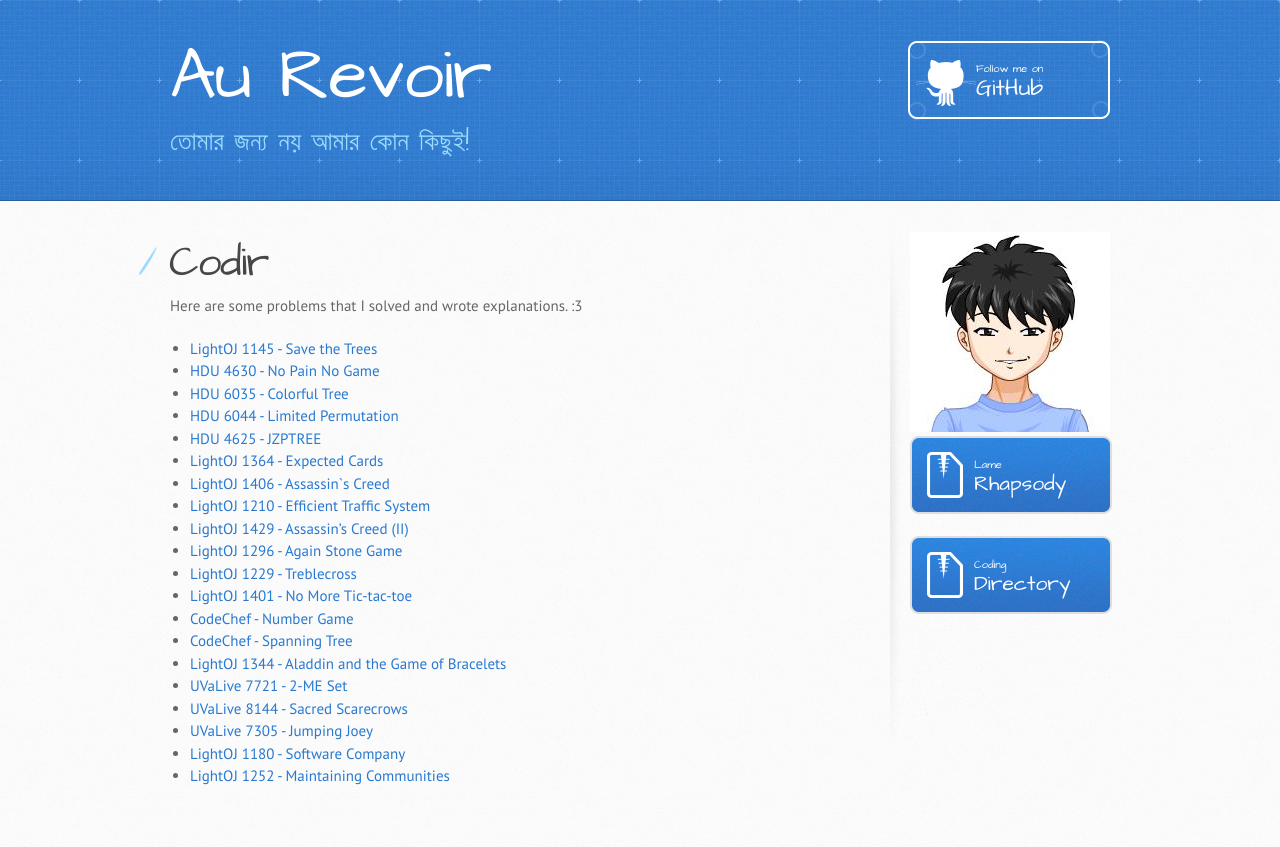
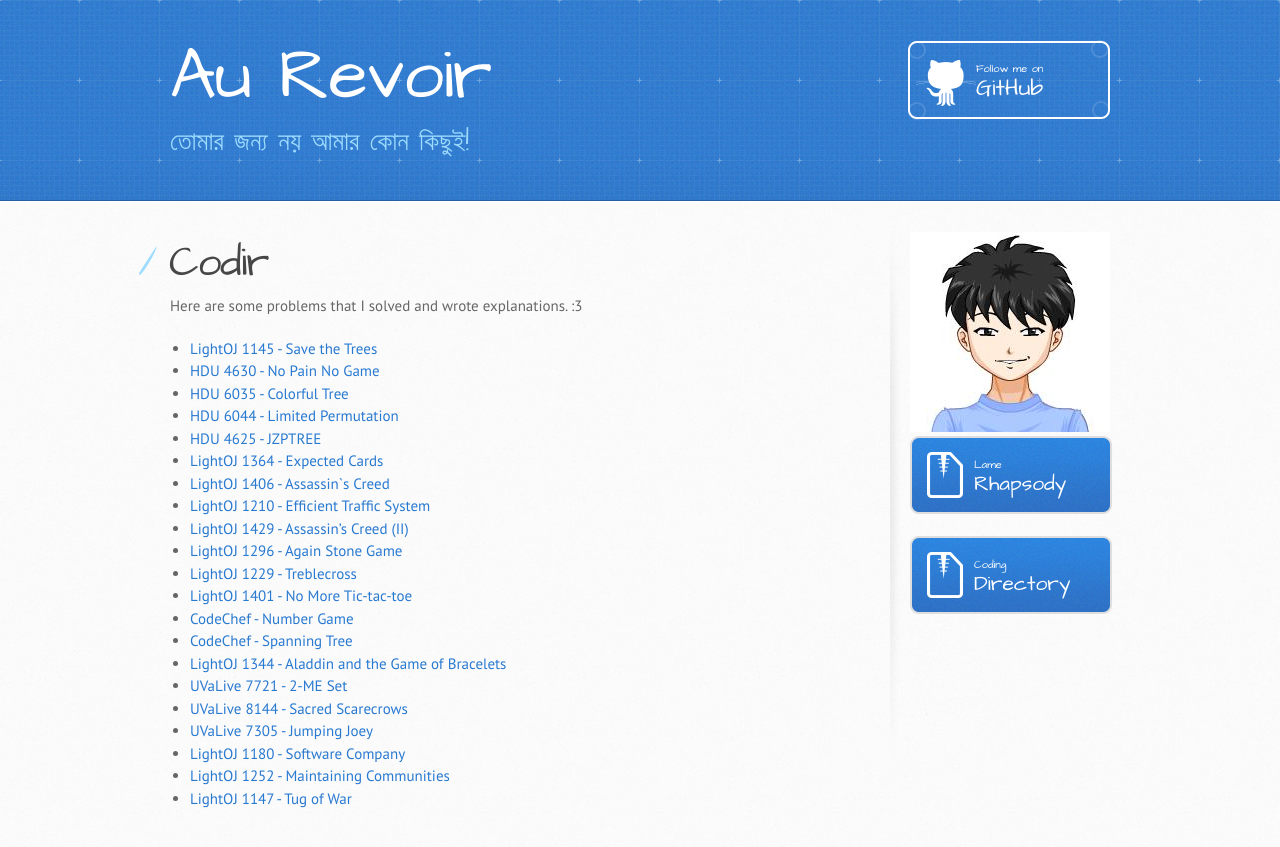
Before and after one commit to rebornplusplus/rebornplusplus.github.io, a Jekyll site: the page built from codir/index.md, in a window 1280 px wide. Shown: the top 847 px of the page. Built offline with Jekyll 4.4.1, drawn with Linux system fonts in a browser that asks for light colours; some web fonts are replaced; our own code applies the rules of GitHub Pages for plain Markdown files.

Commit message:
Update index.md

```diff
--- a/codir/index.md
+++ b/codir/index.md
@@ -25,3 +25,4 @@ Here are some problems that I solved and wrote explanations. :3
 * [UVaLive 7305 - Jumping Joey](./uvalive-7305-jumping-joey)
 * [LightOJ 1180 - Software Company](./lo-1180-software-company)
 * [LightOJ 1252 - Maintaining Communities](./lo-1252-maintaining-communities)
+* [LightOJ 1147 - Tug of War](./lo-1147-tug-of-war)
```
